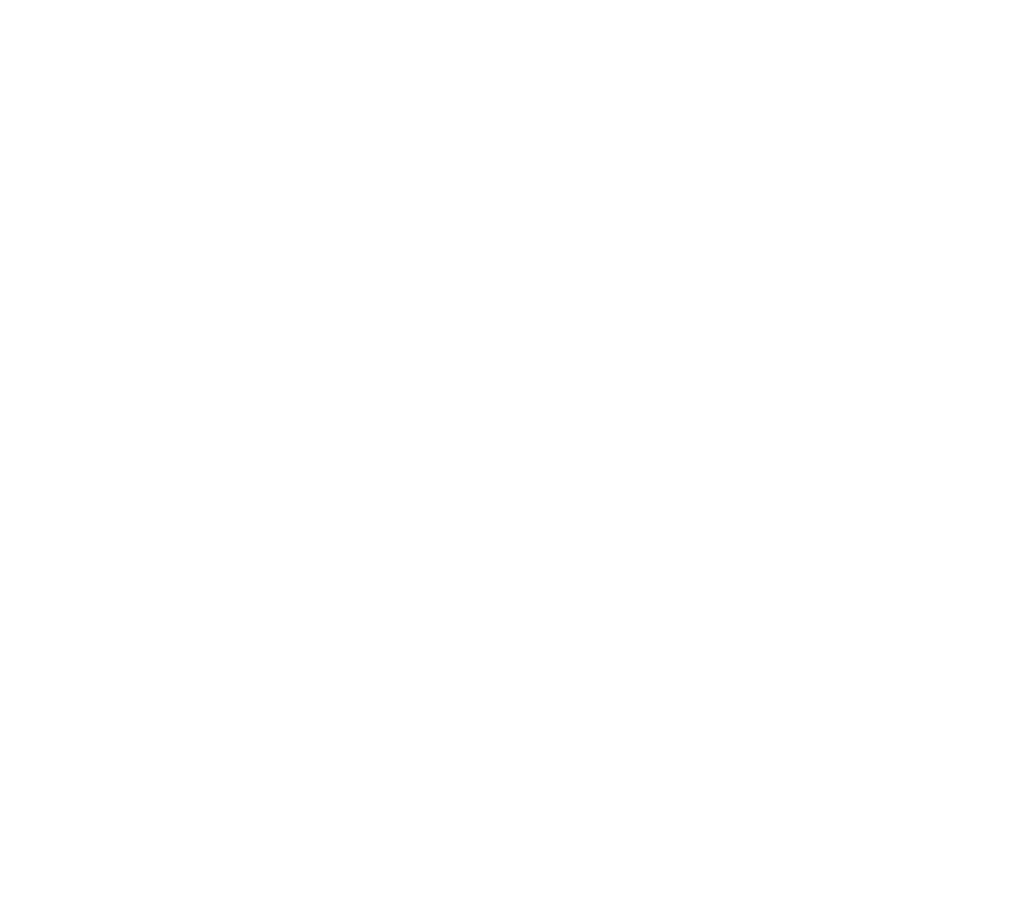
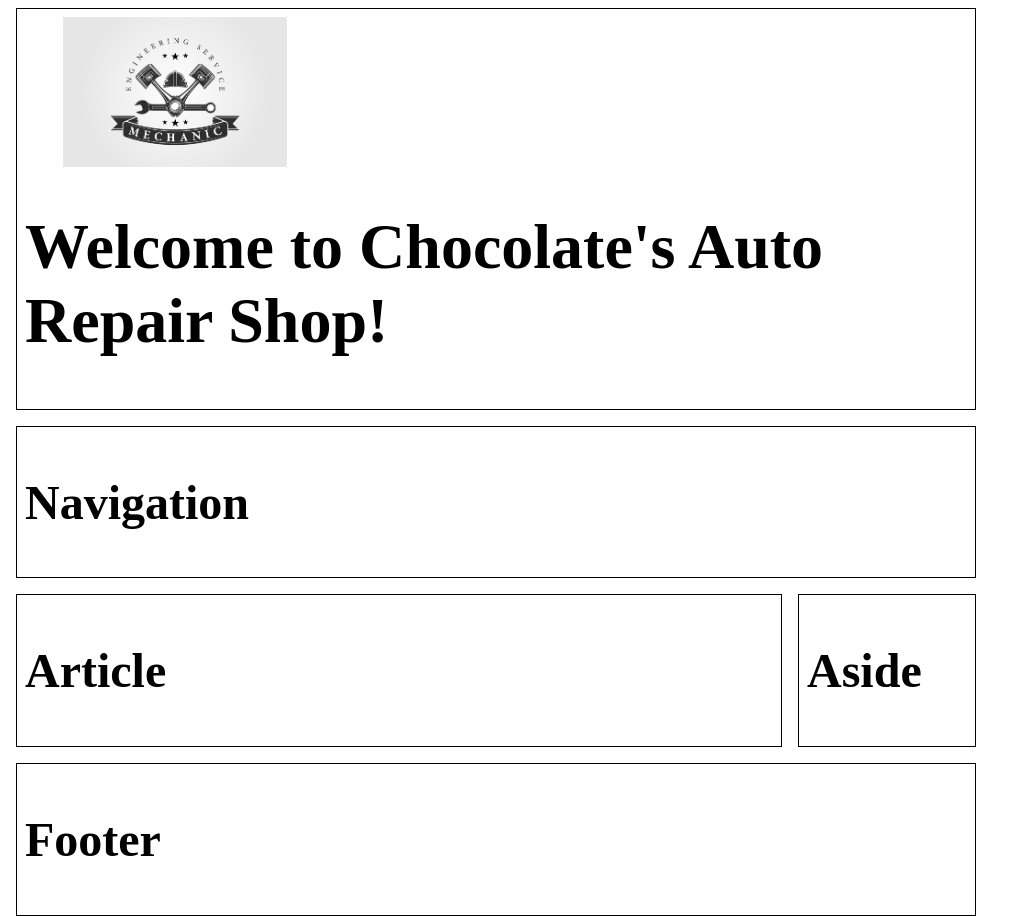
Before and after one commit to chocolataso69/landing-page, a plain HTML site: page index.html in a window 1280 px wide. Shown: the whole page, without its empty margins (0-1023 px from the left). Before the commit the page ends 800 px from the top, so only its background shows below. Drawn offline with Linux system fonts and the light colour scheme.

Commit message:
added layout, picture, and comments on html and css

```diff
--- a/index.html
+++ b/index.html
@@ -1,11 +1,37 @@
 <!DOCTYPE html>
+<html lang="en">
     <html lang="en">
         <head>
             <meta charset="UTF-8">
             <meta name="viewport" content="width=device-width, initial-scale=1.0">
-    <title>My First Landing Page</title>
+            <title>Document</title>
+            <link rel="stylesheet" href="style.css">
         </head>
         <body>
 
+            <!--HEADER INCLUDES LOGO AND WELCOME-->
+            <header>
+                <div class="image-container">
+                <img src="Mechanic-logo.jpg" alt="Mechanic logo">
+            </div>
+            <h1>Welcome to Chocolate's Auto Repair Shop!</h1>
+            </header>
+
+            <!-- NAVIGATION INCLUDES MENU-->
+            <nav>
+                <h2>Navigation</h2>
+            </nav>
+            <main>
+                <article>
+                    <h2>Article</h2>
+                </article>
+                <aside>
+                    <h2>Aside</h2>
+                </aside>
+            </main>
+            <footer>
+                <h2>Footer</h2>
+            </footer>
         </body>
         </html>
+</html>
--- a/style.css
+++ b/style.css
@@ -0,0 +1,50 @@
+html{
+    height: 100%;
+}
+
+body{
+    display:flex;
+    flex-direction: column;
+    gap: 1rem;
+    justify-content: flex-start;
+    align-items: stretch;
+    font-size: 2rem;
+    height: 100%;
+    margin-left: 1rem;
+    width: 75vw;
+}
+
+header,
+nav,
+article,
+aside,
+footer{
+    border: 1px solid black;
+    padding: 0.5rem;
+}
+
+main{
+    flex-grow: 1;
+    display: flex;
+    flex-direction: row;
+    gap: 1rem;
+    justify-content: flex-start;
+    align-items: stretch;
+}
+article{
+    flex-grow: 1;
+}
+aside{
+    flex-grow: 0;
+    flex-shrink: 0;
+    flex-basis: 10rem;
+}
+
+.image-container{
+    width: 300px;
+    height: 150px;
+    text-align: center;
+}
+.image-container img{
+    height: 100%;
+}
```
Also changed, not shown: Mechanic-logo.jpg (added), mechanic-logo-vector-44593140.jpg (added). Lines whose indentation alone changed are shown as unchanged.
